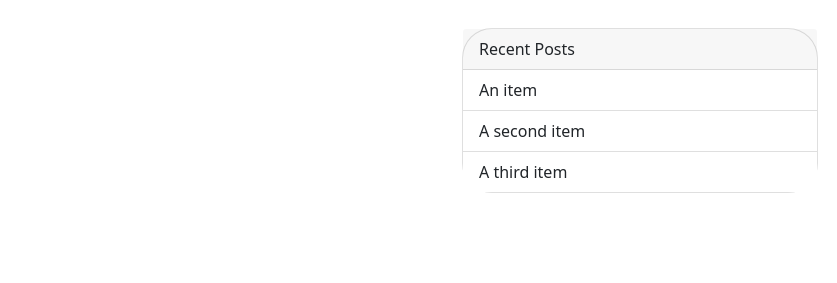
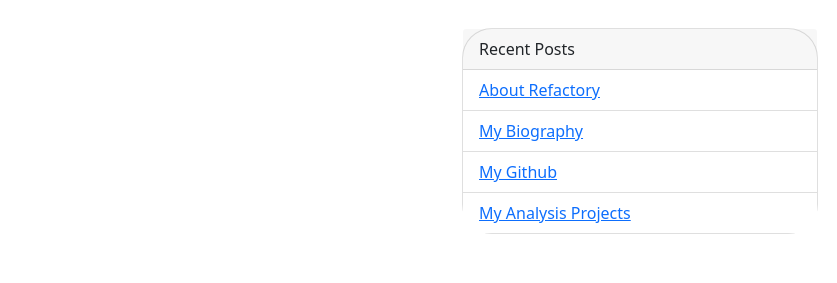
Before and after one commit to jmuyimbwa/refactory-blog, a plain HTML site: page index.html in a window 1280 px wide. Shown: the part 913-1196 px from the top of the page, 0-837 px from the left. Drawn offline with Linux system fonts and the light colour scheme; files whose address does not match are found by name.

Commit message:
Modified the Card Labling

```diff
--- a/index.html
+++ b/index.html
@@ -94,9 +94,10 @@
           Recent Posts
         </div>
         <ul class="list-group list-group-flush">
-          <li class="list-group-item">An item</li>
-          <li class="list-group-item">A second item</li>
-          <li class="list-group-item">A third item</li>
+          <li class="list-group-item"> <a href="#">About Refactory</a></li>
+          <li class="list-group-item"><a href="#">My Biography</a></li>
+          <li class="list-group-item"><a href="#">My Github</a></li>
+          <li class="list-group-item"><a href="#">My Analysis Projects</a></li>
         </ul>
       </div>
 
```
